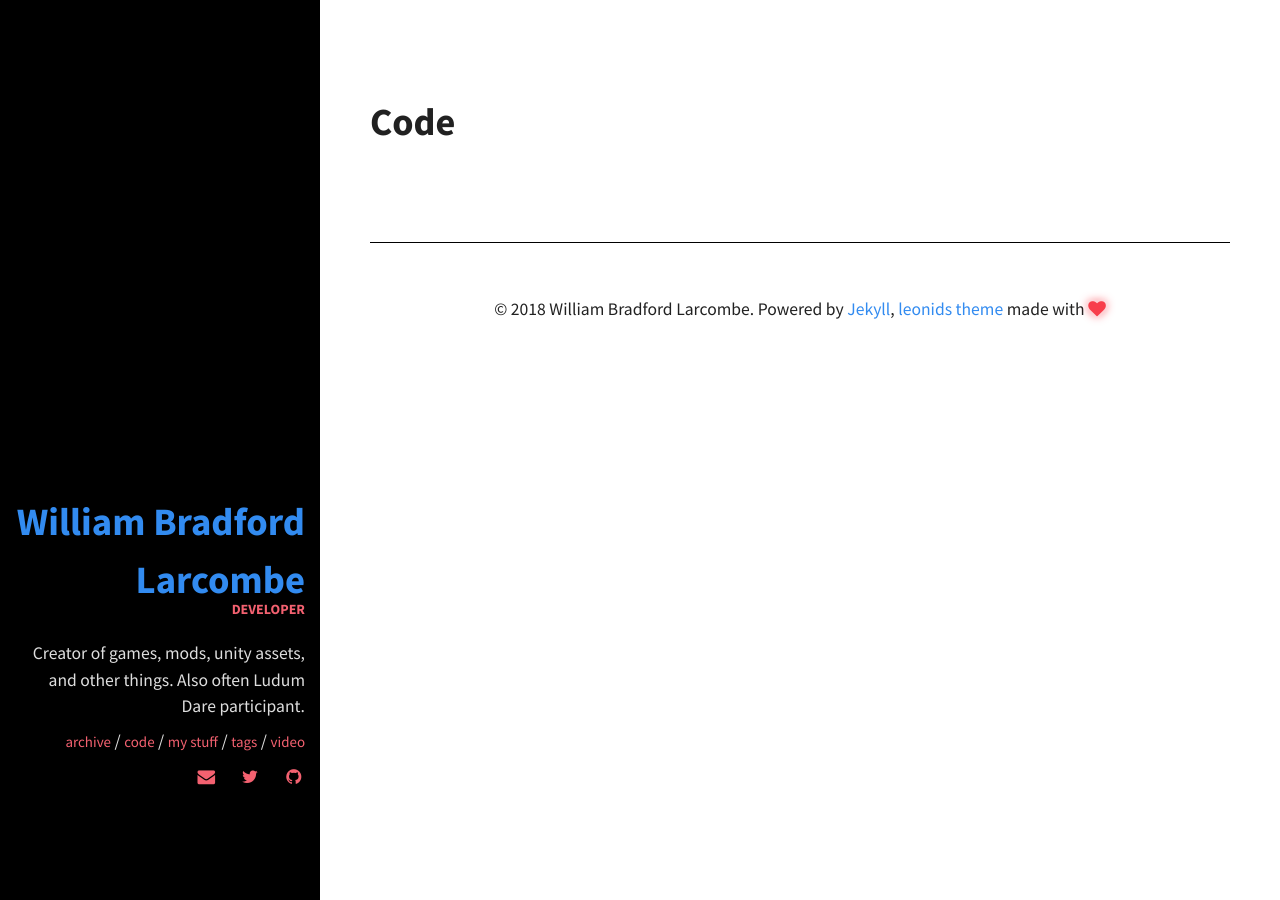
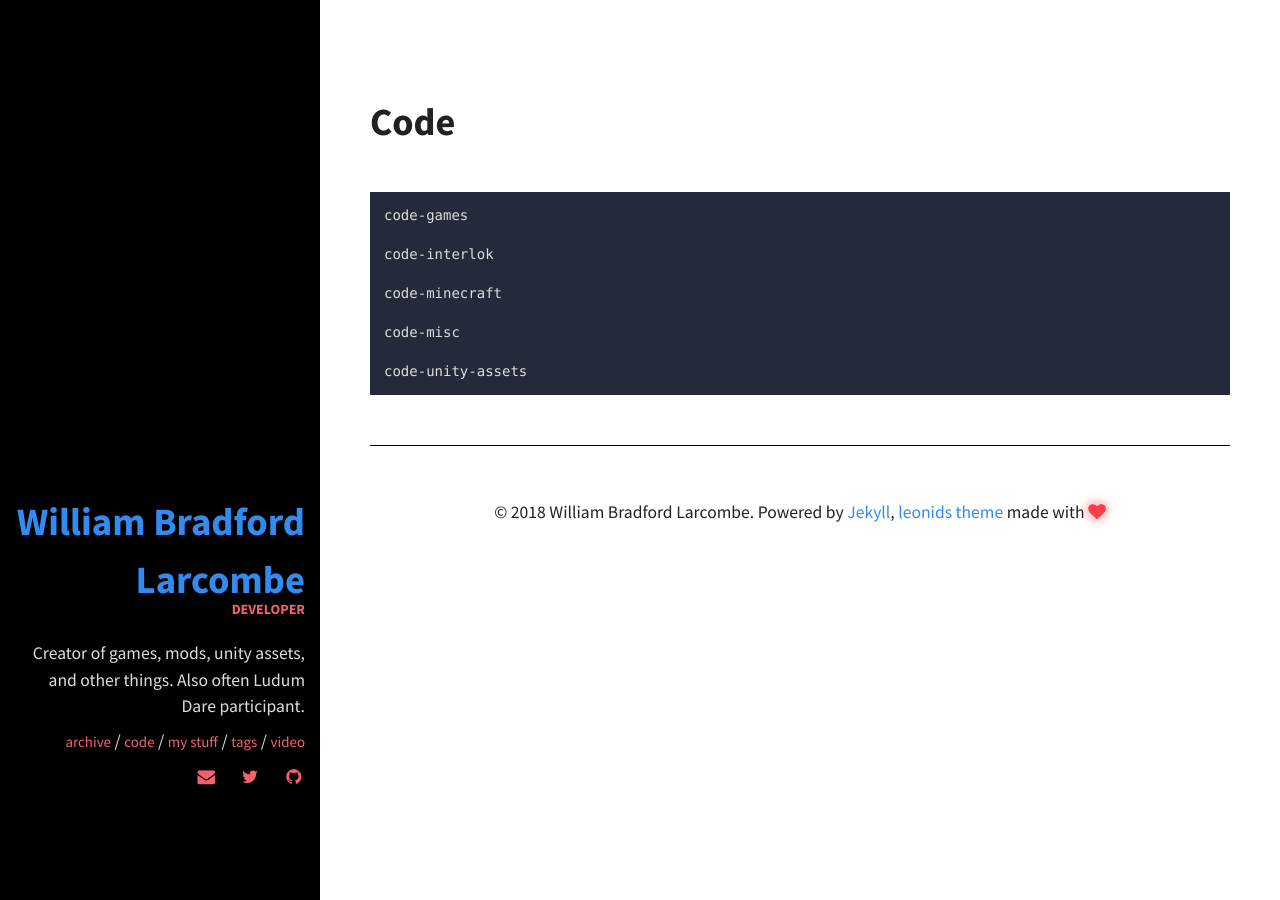
Before and after one commit to williambl/williambl.com, a Jekyll site: the page built from my-stuff/code/code.md, in a window 1280 px wide. Built offline with Jekyll 4.4.1, drawn with Linux system fonts in a browser that asks for light colours.

Commit message:
Add list of all code collections to my-stuff/code

```diff
--- a/_config.yml
+++ b/_config.yml
@@ -15,14 +15,19 @@ url: https://williambl.com
 favicon: WBL/WBL0-128px-square.png
 collections:
   code-games:
+    type: code
     output: true
   code-interlok:
+    type: code
     output: true
   code-minecraft:
+    type: code
     output: true
   code-misc:
+    type: code
     output: true
   code-unity-assets:
+    type: code
     output: true
   video-informative:
     output: true
--- a/my-stuff/code/code.md
+++ b/my-stuff/code/code.md
@@ -3,3 +3,7 @@ layout: page
 title: Code
 permalink: /my-stuff/code/
 ---
+{% assign code-collections = site.collections | where: "type", "code" %}
+{% for collection in code-collections %}
+    {{ collection.label }}
+{% endfor %}
```
